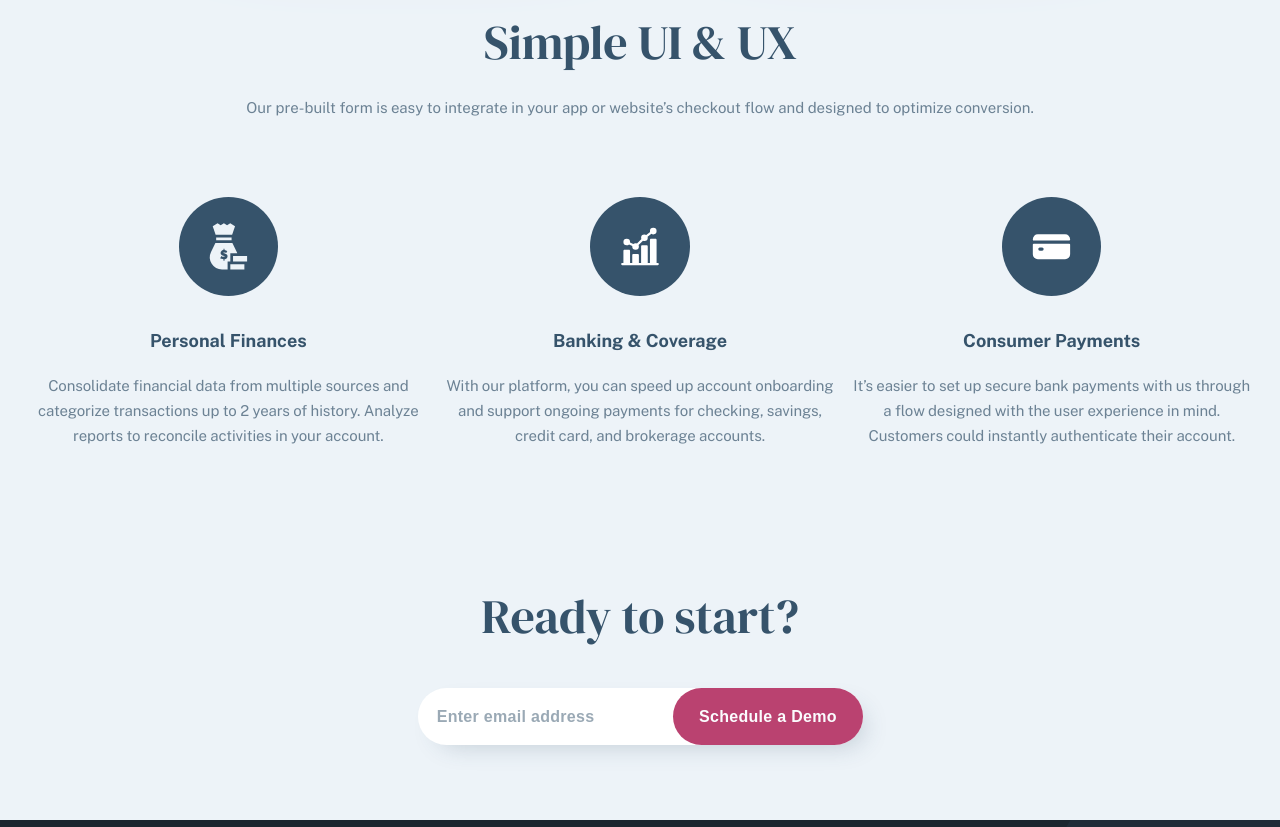
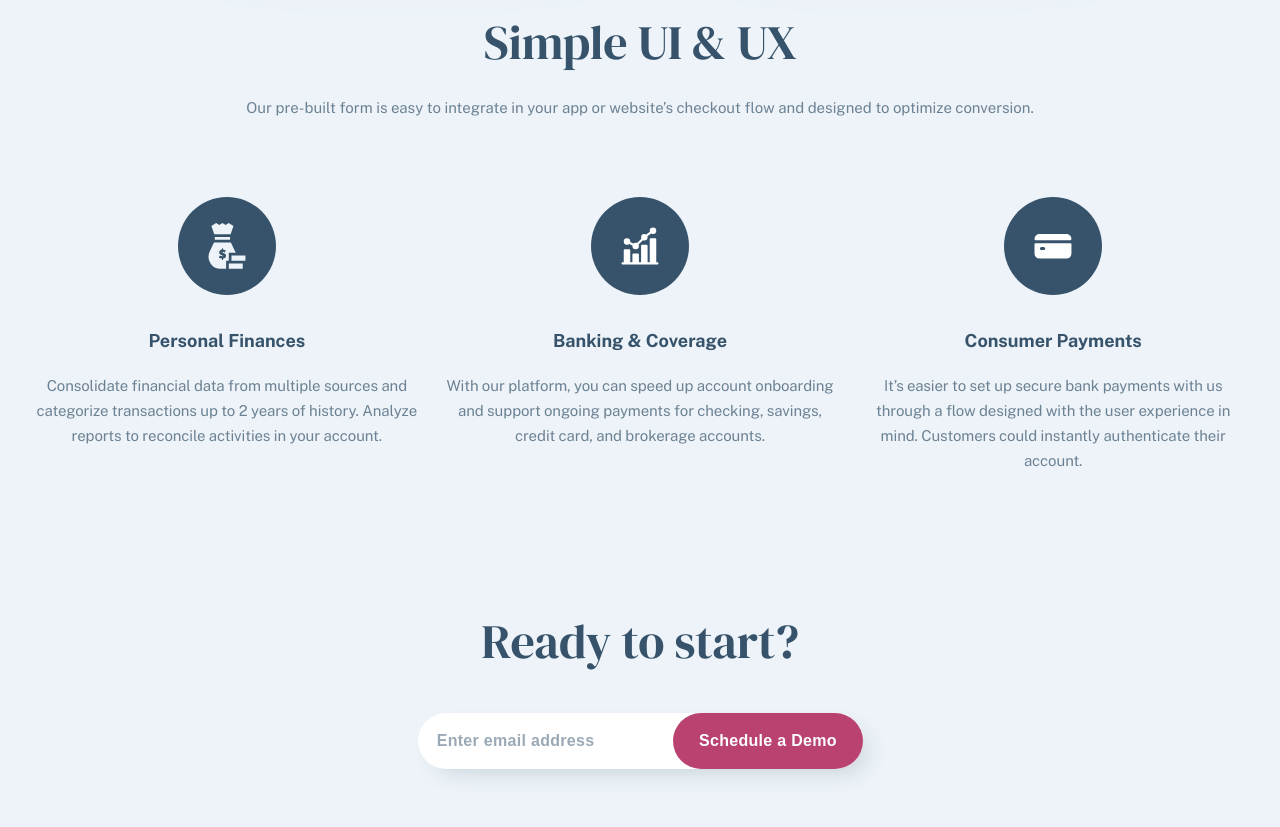
Before and after one commit to MareikeW/payAPI-multipage-website, a plain HTML site: page src/index.html in a window 1280 px wide. Shown: the part 3660-4487 px from the top of the page. Drawn offline with nearby package versions, Linux system fonts and the light colour scheme.

Commit message:
Increase grid-gap in features section grid

```diff
--- a/src/styles.css
+++ b/src/styles.css
@@ -626,7 +626,7 @@ a {
     .container--index-features {
         display: grid;
         grid-template-columns: repeat(3, 1fr);
-        grid-gap: 1em;
+        grid-gap: 1.3em;
     }
 
     .feature {
```
